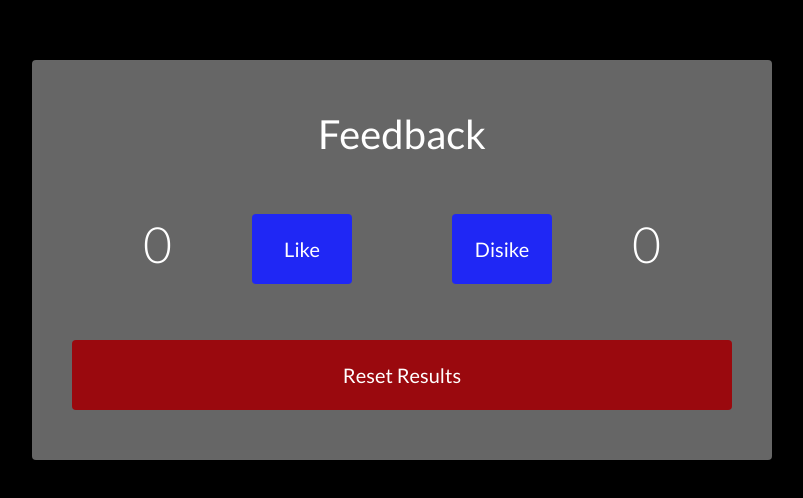
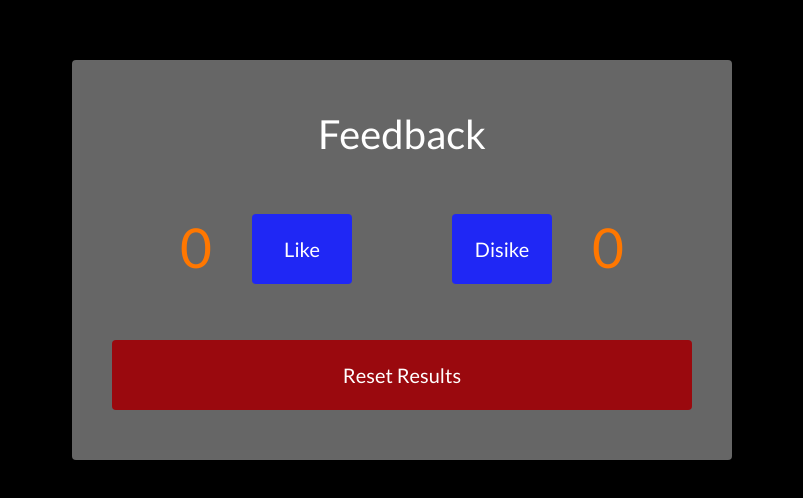
Before and after one commit to TaniaNovikova/42-2_REACT, a React (Create React App) app: page / in a window 1280 px wide. Shown: the part 140-638 px from the top of the page, without its empty margins (238-1041 px from the left). Built offline with nearby package versions, Linux system fonts and the light colour scheme.

Commit message:
change colors Feedback

```diff
--- a/src/components/Feedback/styles.css
+++ b/src/components/Feedback/styles.css
@@ -26,7 +26,7 @@
 .likes-dislikes-wrapper {
   display: flex;
   justify-content: space-between;
-  gap: 80px;
+  gap: 40px;
   width: 100%;
 }
 
@@ -42,8 +42,10 @@
   display: flex;
   justify-content: flex-end;
   min-width: 100px;
-  font-size: 50px;
-  font-weight: 350;
+  font-size: 55px;
+  font-weight: 400;
+  color: rgb(255, 119, 0);
+
 }
 
 .dislikes {
```
